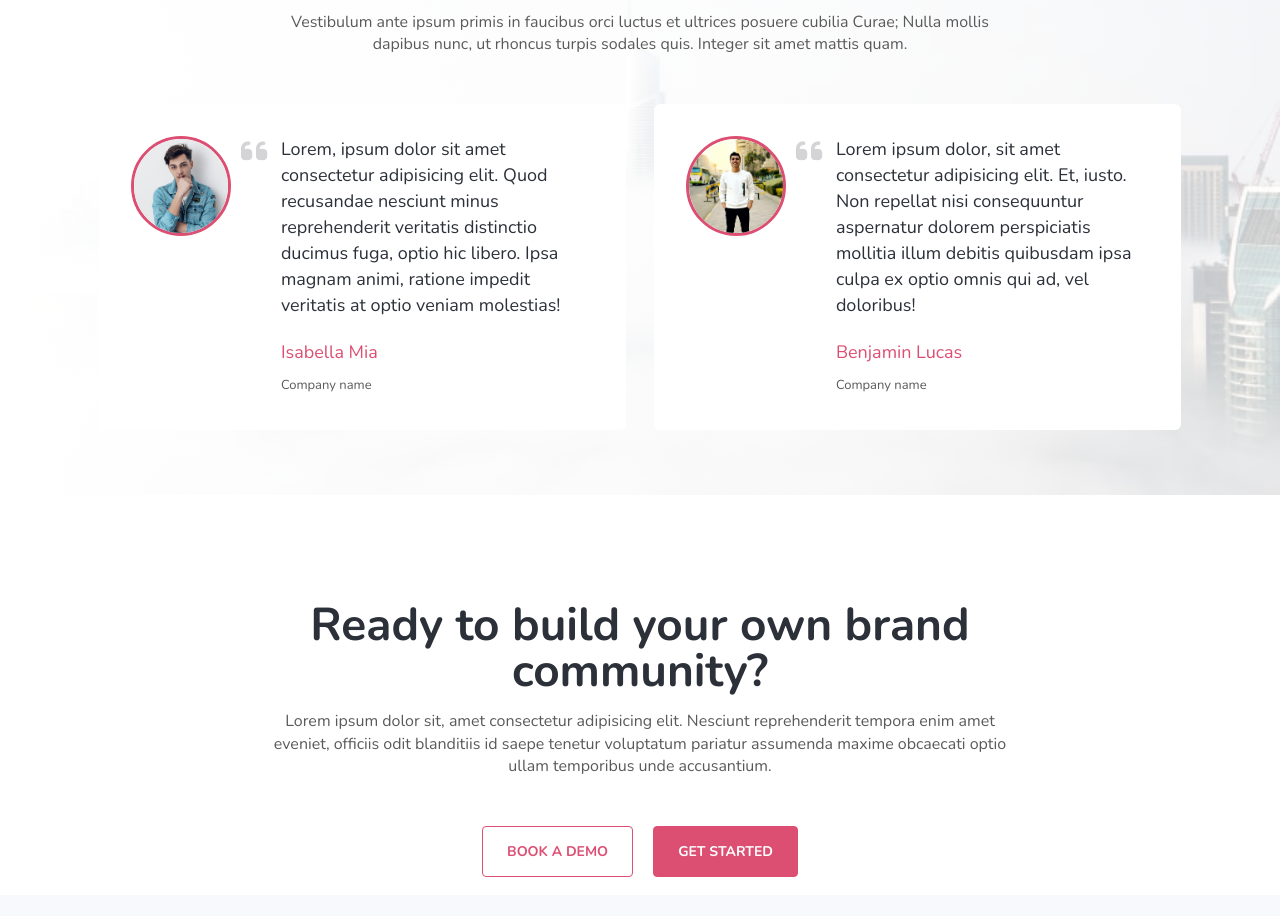
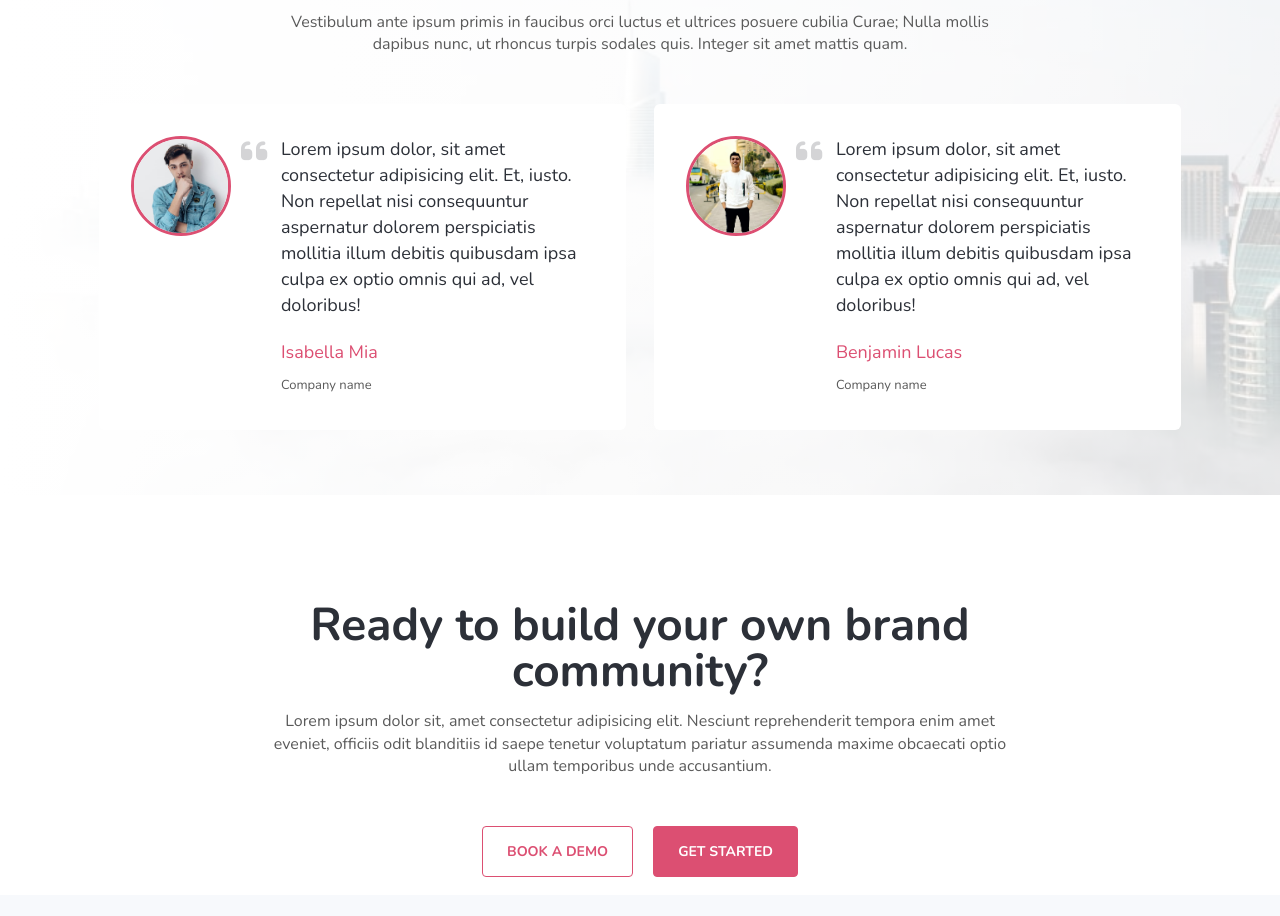
Before and after one commit to daochinam1081406/bc55_BS4_NamDao_SangDang, a plain HTML site: page index.html in a window 1280 px wide. Shown: the part 2640-3556 px from the top of the page. Drawn offline with nearby package versions, Linux system fonts and the light colour scheme.

Commit message:
sua lorem

```diff
--- a/index.html
+++ b/index.html
@@ -566,11 +566,11 @@
                     <div class="message">
                       <span class="fa fa-quote-left" aria-hidden="true"></span>
                       <p>
-                        Lorem, ipsum dolor sit amet consectetur adipisicing
-                        elit. Quod recusandae nesciunt minus reprehenderit
-                        veritatis distinctio ducimus fuga, optio hic libero.
-                        Ipsa magnam animi, ratione impedit veritatis at optio
-                        veniam molestias!
+                        Lorem ipsum dolor, sit amet consectetur adipisicing
+                        elit. Et, iusto. Non repellat nisi consequuntur
+                        aspernatur dolorem perspiciatis mollitia illum debitis
+                        quibusdam ipsa culpa ex optio omnis qui ad, vel
+                        doloribus!
                       </p>
                       <div class="name mt-4">
                         <h4>Isabella Mia</h4>
@@ -619,10 +619,10 @@
                       <span class="fa fa-quote-left" aria-hidden="true"></span>
                       <p>
                         Lorem ipsum dolor, sit amet consectetur adipisicing
-                        elit. Veritatis necessitatibus quis aspernatur tempora
-                        aliquam voluptas corrupti quidem ad pariatur qui
-                        mollitia eius, hic excepturi aut esse incidunt ipsum
-                        totam voluptates!
+                        elit. Et, iusto. Non repellat nisi consequuntur
+                        aspernatur dolorem perspiciatis mollitia illum debitis
+                        quibusdam ipsa culpa ex optio omnis qui ad, vel
+                        doloribus!
                       </p>
                       <div class="name mt-4">
                         <h4>Oliver Bradley</h4>
@@ -644,11 +644,11 @@
                     <div class="message">
                       <span class="fa fa-quote-left" aria-hidden="true"></span>
                       <p>
-                        Lorem ipsum dolor sit amet consectetur adipisicing elit.
-                        Saepe vero molestiae consectetur magnam neque illo
-                        nostrum incidunt libero, nesciunt nam earum iure
-                        reiciendis sunt corrupti quaerat eaque odio aliquam
-                        unde?
+                        Lorem ipsum dolor, sit amet consectetur adipisicing
+                        elit. Et, iusto. Non repellat nisi consequuntur
+                        aspernatur dolorem perspiciatis mollitia illum debitis
+                        quibusdam ipsa culpa ex optio omnis qui ad, vel
+                        doloribus!
                       </p>
                       <div class="name mt-4">
                         <h4>William James</h4>
```
